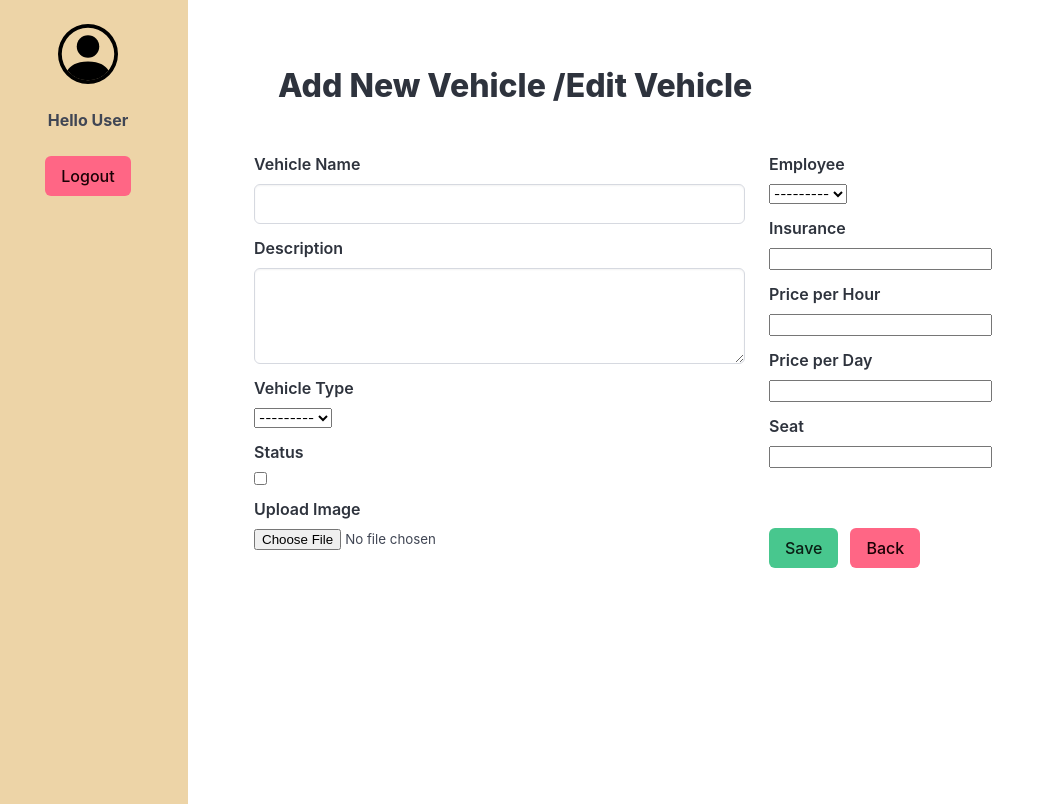
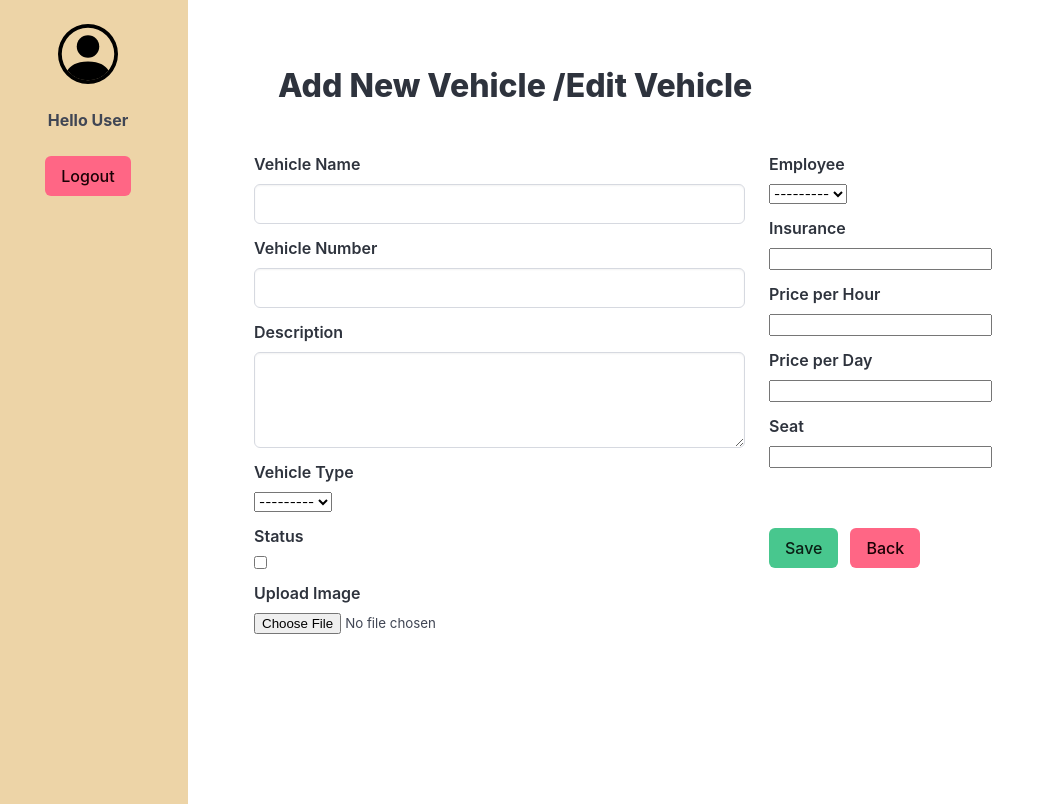
Before and after one commit to Cninathip/severdev, a Django app: page /rent/1/car-add in a window 1280 px wide. Shown: the whole page, without its empty margins (0-1055 px from the left). Run offline with Django 5.2, Linux system fonts and the light colour scheme; data that the repository does not hold is empty.

Commit message:
แก้addcar
เพิ่มทะเบียนรถให้กรอก

```diff
--- a/rentalcars/rent/forms.py
+++ b/rentalcars/rent/forms.py
@@ -16,9 +16,10 @@ class VehicleForm(forms.ModelForm):
     class Meta:
         model = Vehicle
         fields = ['type', 'name', 'image', 'price_per_hour', 'price_per_day', 'insurance'
-                  , 'seat', 'description', 'employee', 'vehicle_status']
+                  , 'seat', 'description', 'employee', 'vehicle_status', 'number']
         widgets = {
             "name": TextInput(attrs={"class": "input"}),
+            "number": TextInput(attrs={"class": "input"}),
             "description": Textarea(attrs={"rows": 3, "class": "textarea"}),
         }
 
--- a/rentalcars/rent/templates/formcar.html
+++ b/rentalcars/rent/templates/formcar.html
@@ -43,6 +43,14 @@
                             <label class="label" for="{{ form.name.id_for_label }}">Vehicle Name</label>
                             <div class="control">
                                 {{ form.name }}
+                            </div>
+                        </div>
+
+                        <div class="field">
+                            {{ form.number.errors }}
+                            <label class="label" for="{{ form.name.id_for_label }}">Vehicle Number</label>
+                            <div class="control">
+                                {{ form.number }}
                             </div>
                         </div>
 
```
